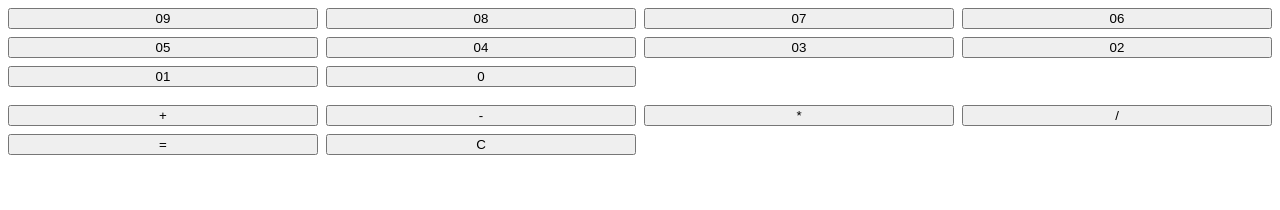
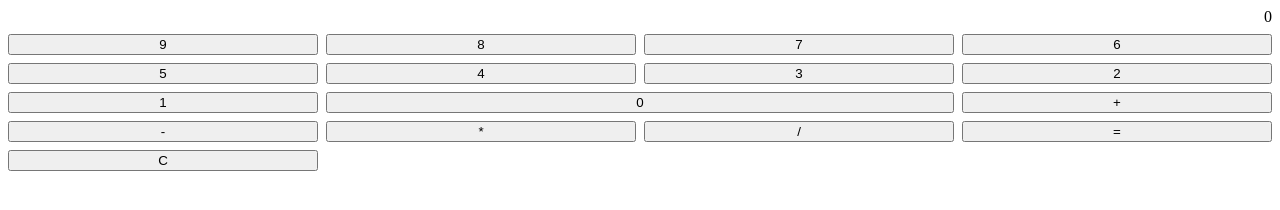
Before and after one commit to gvisiedo/Mimir-calculadora, a plain HTML site: page Calculadora/index.html in a window 1280 px wide. Drawn offline with Linux system fonts and the light colour scheme.

Commit message:
working in error solutions

```diff
--- a/Calculadora/css/style.css
+++ b/Calculadora/css/style.css
@@ -1,7 +1,12 @@
-.calculadora { display: grid;
-                grid-template-columns: repeat(4, 1fr);
-                gap: 8px;
+.calculadora {
+    display: grid;
+    grid-template-columns: repeat(4, 1fr);
+    gap: 8px;
             }
+.pantalla{
+    grid-column: span 4;
+    text-align: right;
+}
 .btn-cero{
     grid-column: span 2;
 }
--- a/Calculadora/index.html
+++ b/Calculadora/index.html
@@ -7,26 +7,21 @@
     <link rel="stylesheet" href="./css/style.css">
 </head>
 <body>
-    <div>
+    <div class="calculadora">
+        <div class="pantalla">0
 
+        </div>
 
-    </div>
-    <div class="calculadora">
-
-        <button type="button" class="btn-numero">09</button>
-        <button type="button" class="btn-numero">08</button>
-        <button type="button" class="btn-numero">07</button>
-        <button type="button" class="btn-numero">06</button>
-        <button type="button" class="btn-numero">05</button>
-        <button type="button" class="btn-numero">04</button>
-        <button type="button" class="btn-numero">03</button>
-        <button type="button" class="btn-numero">02</button>
-        <button type="button" class="btn-numero">01</button>
-        <button type="button" class="btn-numero">0</button>
-    </div>
-    <br/>
-    <div class="calculadora">
-
+        <button type="button" class="btn-numero">9</button>
+        <button type="button" class="btn-numero">8</button>
+        <button type="button" class="btn-numero">7</button>
+        <button type="button" class="btn-numero">6</button>
+        <button type="button" class="btn-numero">5</button>
+        <button type="button" class="btn-numero">4</button>
+        <button type="button" class="btn-numero">3</button>
+        <button type="button" class="btn-numero">2</button>
+        <button type="button" class="btn-numero">1</button>
+        <button type="button" class="btn-numero, btn-cero">0</button>
         <button type="button" class="btn-operador">+</button>
         <button type="button" class="btn-operador">-</button>
         <button type="button" class="btn-operador" >*</button>
```
